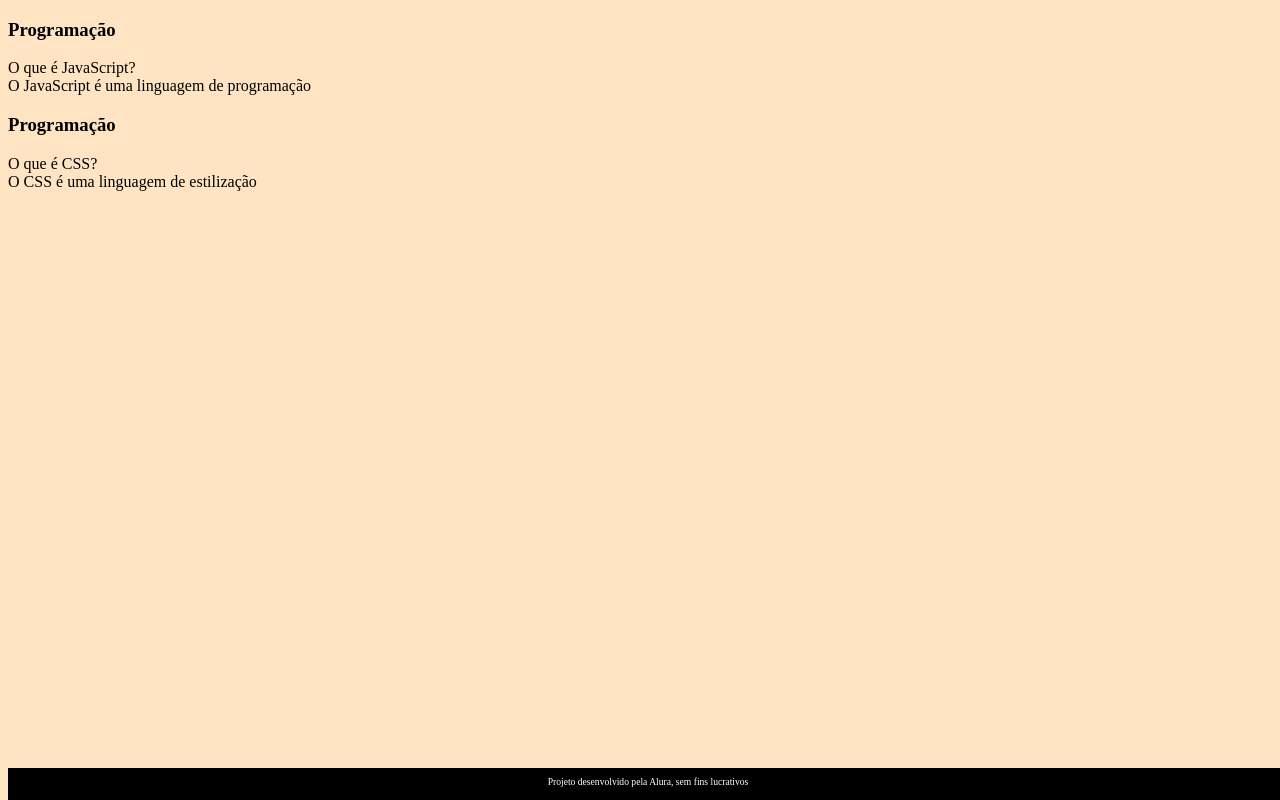
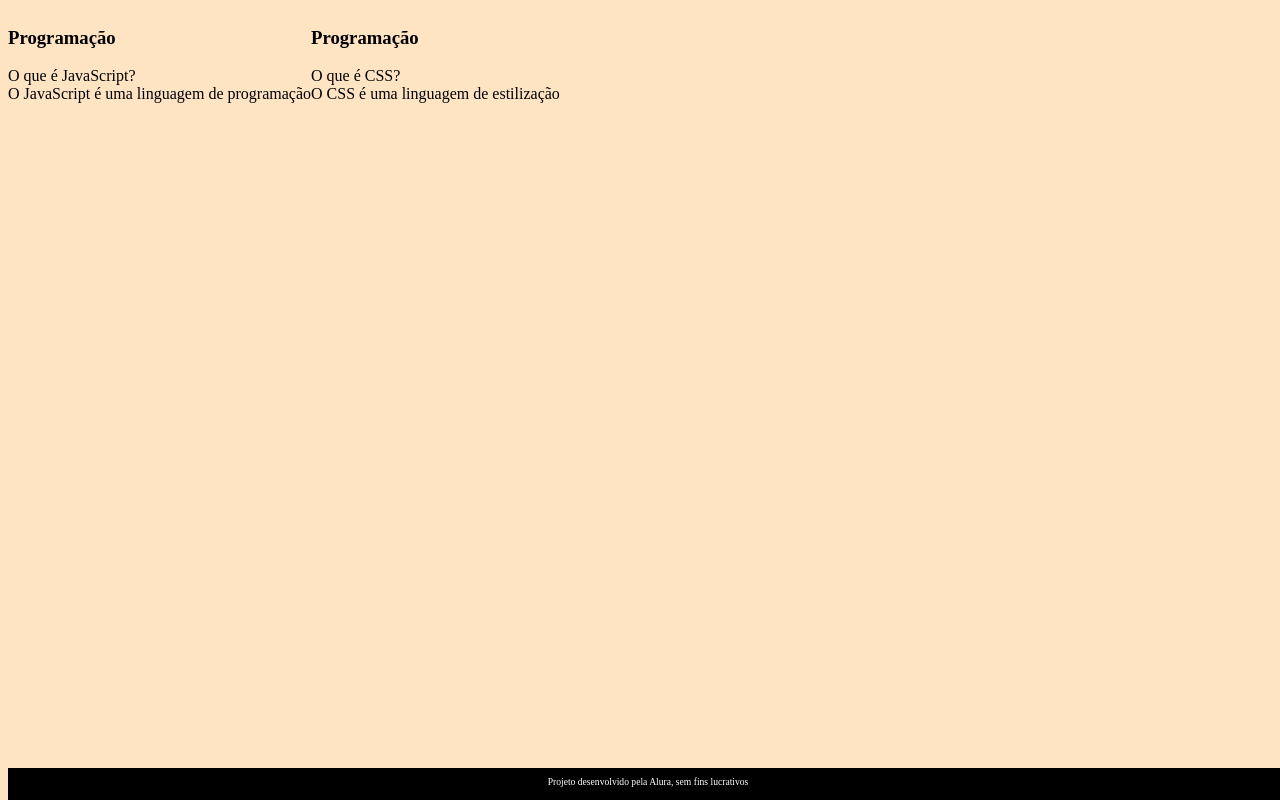
Before and after one commit to elietevieira/FLASHCARDS, a plain HTML site: page index.html in a window 1280 px wide. Drawn offline with Linux system fonts and the light colour scheme; a web font is replaced by a local one.

Commit message:
display flex

```diff
--- a/assets/style.css
+++ b/assets/style.css
@@ -1,6 +1,10 @@
 body {
     background-color: bisque;
     font-family: Bai Jamjuree;
+}
+
+#container {
+ display: flex;
 }
 
 footer {
```
